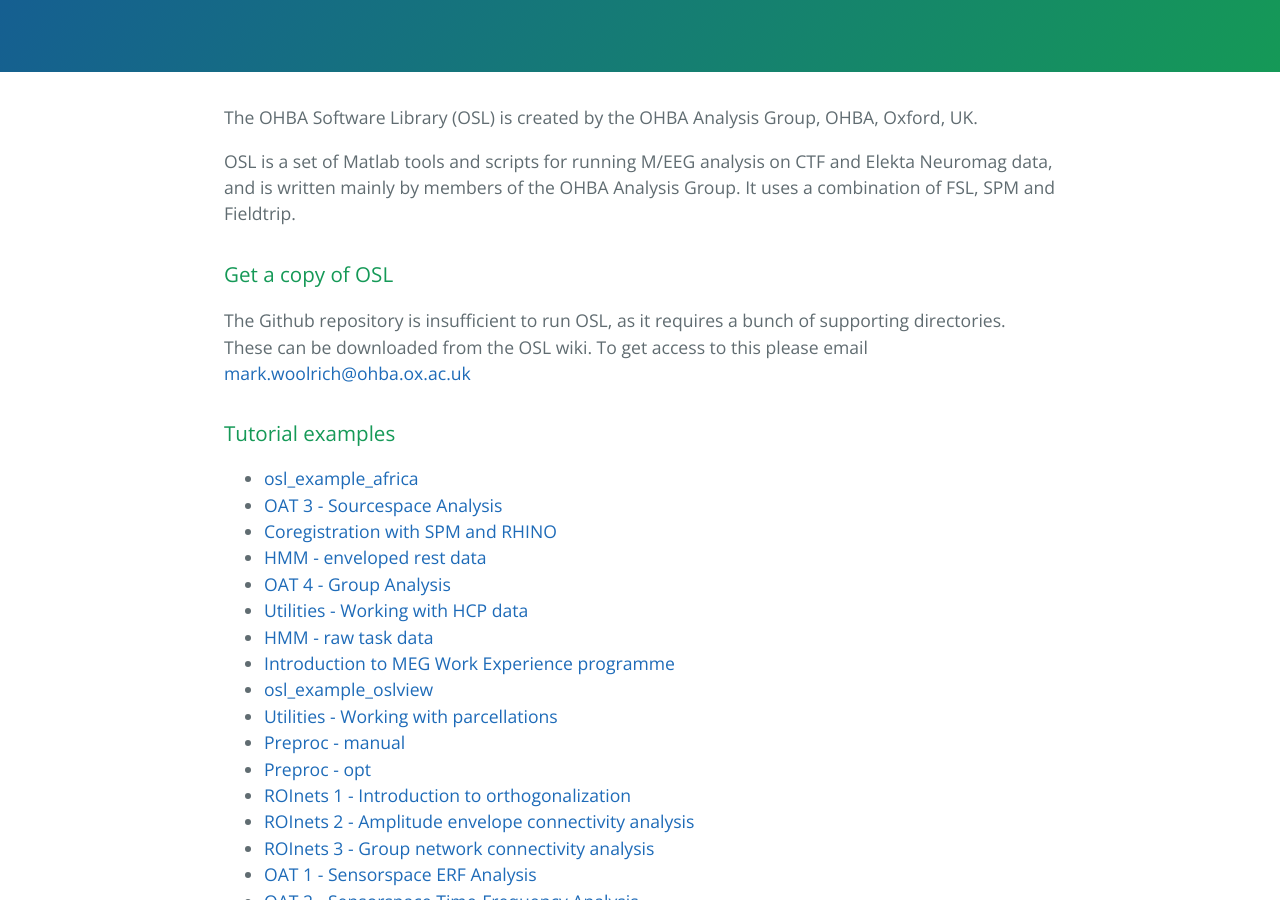
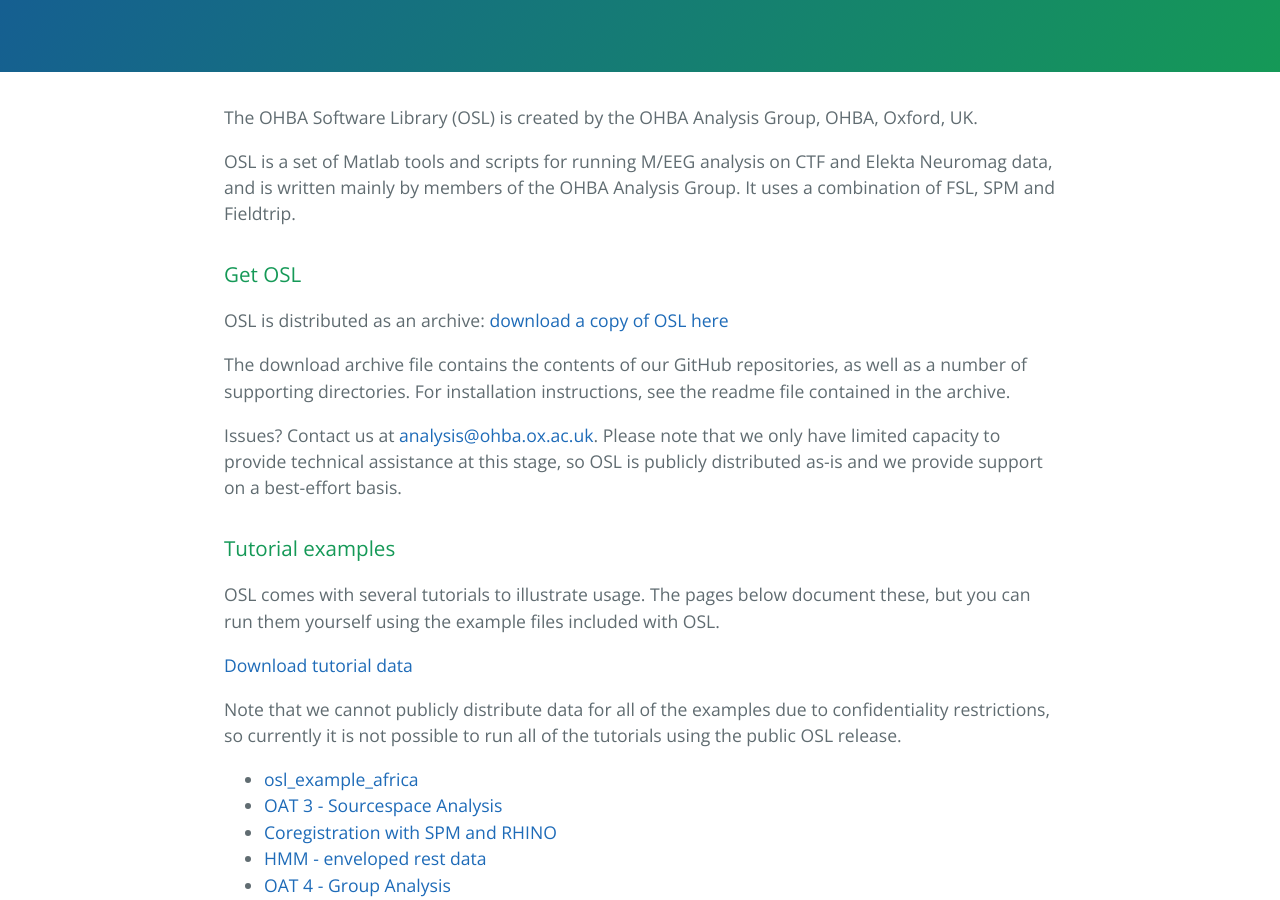
Before and after one commit to OHBA-analysis/osl-docs, a Jekyll site: the page built from index.md, in a window 1280 px wide and 900 px high, scrolled down 311 px. Built offline with Jekyll 4.4.1, drawn with Linux system fonts in a browser that asks for light colours.

Commit message:
Updated download instructions

````diff
--- a/index.md
+++ b/index.md
@@ -6,11 +6,21 @@
 
 OSL is a set of Matlab tools and scripts for running M/EEG analysis on CTF and Elekta Neuromag data, and is written mainly by members of the OHBA Analysis Group. It uses a combination of FSL, SPM and Fieldtrip.
 
-### Get a copy of OSL
+### Get OSL
 
-The Github repository is insufficient to run OSL, as it requires a bunch of supporting directories. These can be downloaded from the OSL wiki. To get access to this please email [mark.woolrich@ohba.ox.ac.uk](mailto:mark.woolrich@ohba.ox.ac.uk)
+OSL is distributed as an archive: [download a copy of OSL here](http://users.fmrib.ox.ac.uk/~romesh/osl/osl.tar.gz)
+
+The download archive file contains the contents of our GitHub repositories, as well as a number of supporting directories. For installation instructions, see the readme file contained in the archive.
+
+Issues? Contact us at [analysis@ohba.ox.ac.uk](mailto:analysis@ohba.ox.ac.uk). Please note that we only have limited capacity to provide technical assistance at this stage, so OSL is publicly distributed as-is and we provide support on a best-effort basis.
 
 ### Tutorial examples
+
+OSL comes with several tutorials to illustrate usage. The pages below document these, but you can run them yourself using the example files included with OSL.
+
+[Download tutorial data](http://users.fmrib.ox.ac.uk/~romesh/osl/example_data.tar.gz)
+
+Note that we cannot publicly distribute data for all of the examples due to confidentiality restrictions, so currently it is not possible to run all of the tutorials using the public OSL release.
 
 {% for cat in site.category-list %}
 <ul>
@@ -25,26 +35,3 @@
   {% endfor %}  <!-- page -->
 </ul>
 {% endfor %}  <!-- cat -->
-
-<!-- ### Tables
-
-| head1        | head two          | three |
-|:-------------|:------------------|:------|
-| ok           | good swedish fish | nice  |
-| out of stock | good and plenty   | nice  |
-| ok           | good `oreos`      | hmm   |
-| ok           | good `zoute` drop | yumm  |
-
-### Small image
-
-![](https://assets-cdn.github.com/images/icons/emoji/octocat.png)
-
-### Large image
-
-![](https://guides.github.com/activities/hello-world/branching.png)
-
-### Code
-
-```matlab
-x = f(x)
-``` -->
````
